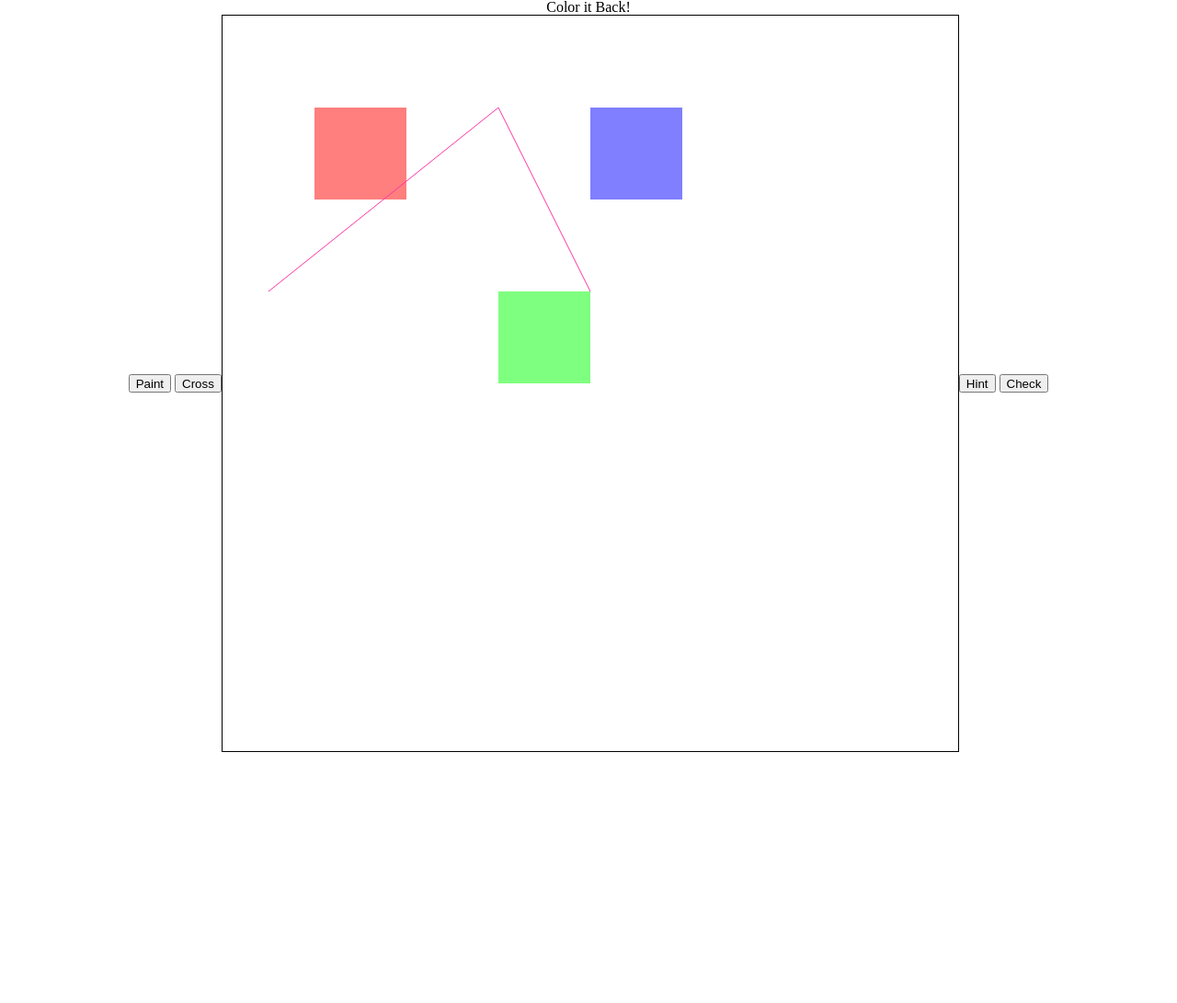
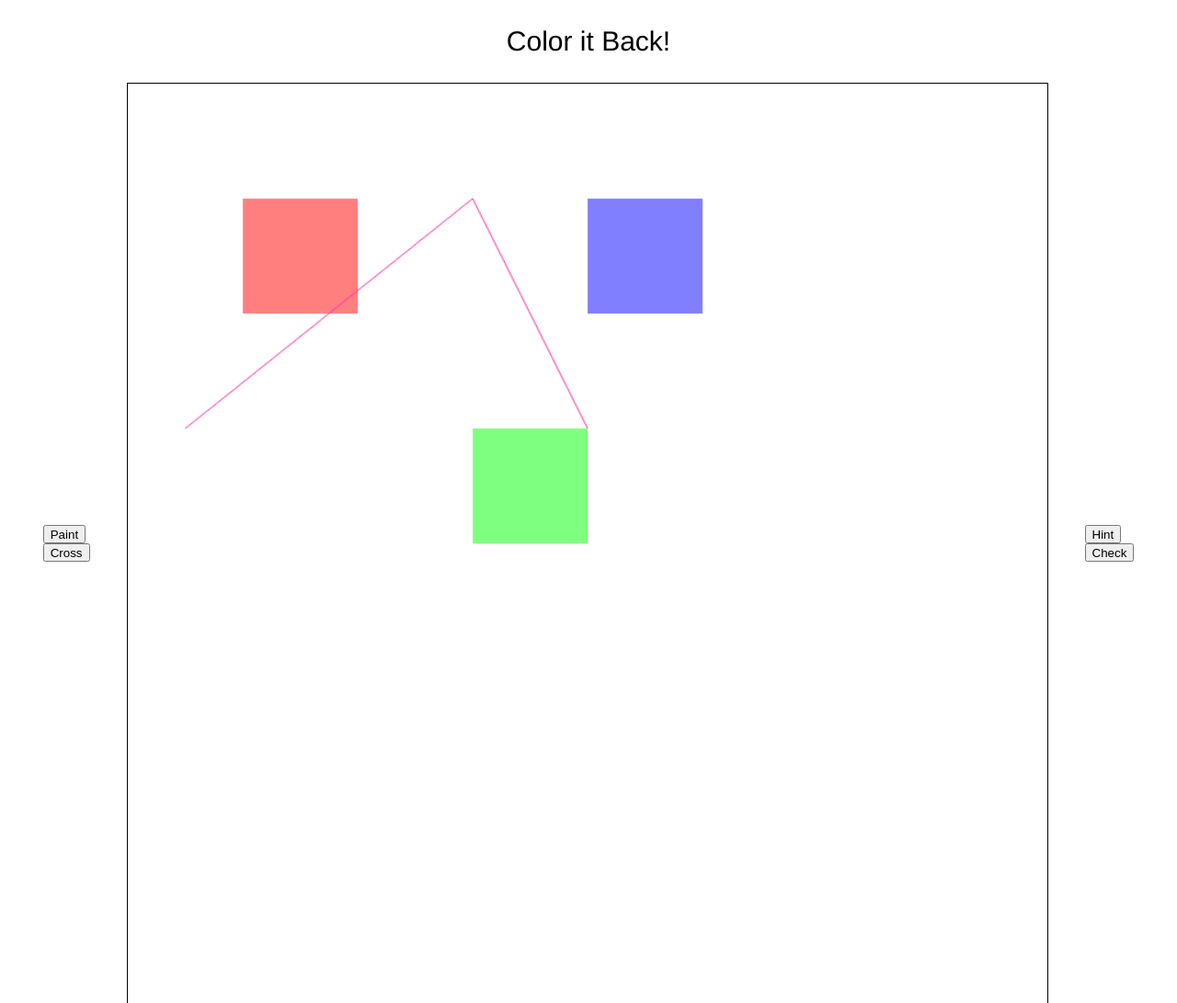
Before and after one commit to darrenyong/ColorItBack, a website built with webpack: page index.html in a window 1280 px wide. Shown: the whole page at 92% size. Before the commit the page ends 818 px from the top, so only its background shows below. Built offline with nearby package versions, Linux system fonts and the light colour scheme.

Commit message:
Update style to bard

```diff
--- a/css/board.css
+++ b/css/board.css
@@ -1,5 +1,13 @@
+.game-container {
+  /* background: #73a1d7; */
+}
+
 .game-container h1{
   text-align: center;
+  font-family: Helvetica;
+  font-size: 30px;
+  margin: 0px 0px 30px 0px;
+  padding: 30px 0px 0px 0px;
 }
 
 .game-board {
@@ -10,4 +18,6 @@
 
 #nonogram {
   border: 1px solid black;
+  height: 1000px;
+  width: 1000px;
 }
--- a/css/buttons.css
+++ b/css/buttons.css
@@ -1,3 +1,14 @@
 .game-container button {
   height: 20px;
+  display: flex;
+  flex-wrap: wrap;
+
 }
+
+.button-group1 {
+  margin: 0px 40px 0px 0px;
+}
+
+.button-group2 {
+  margin: 0px 0px 0px 40px;
+}
```
